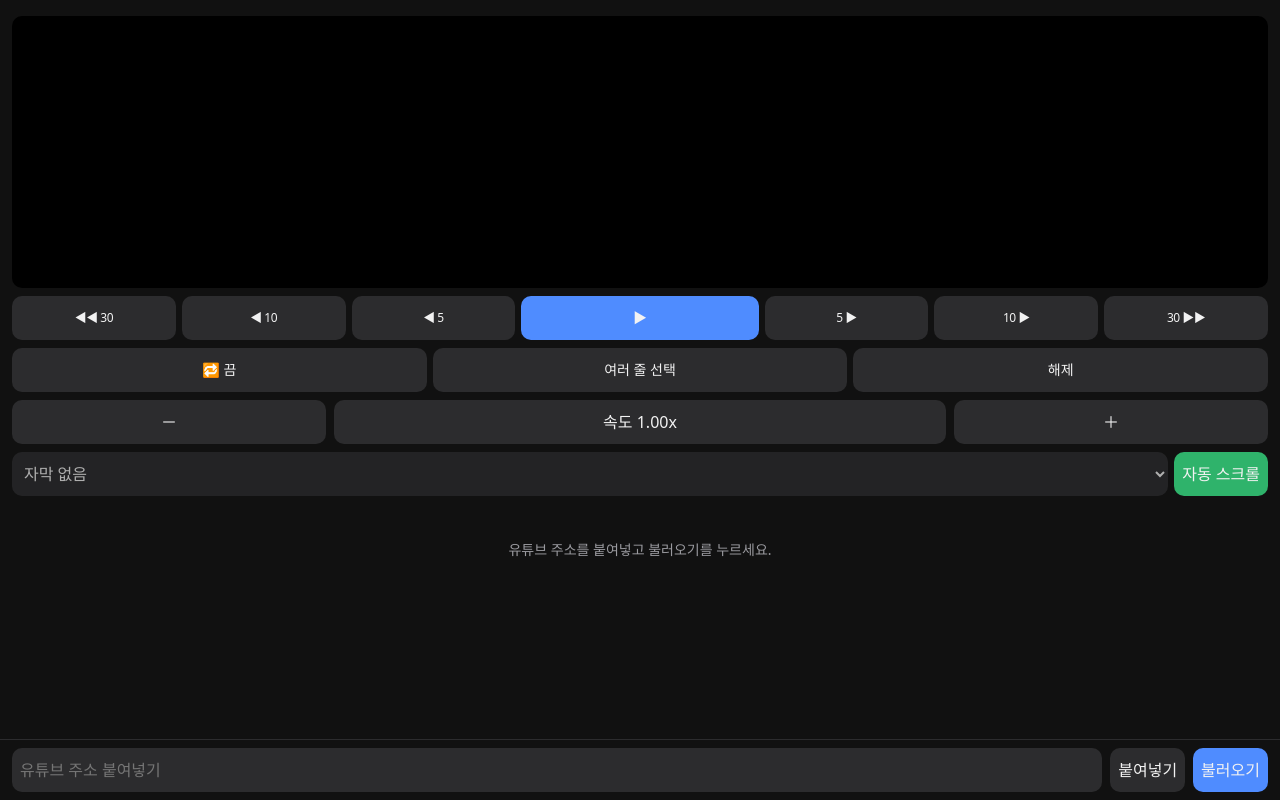
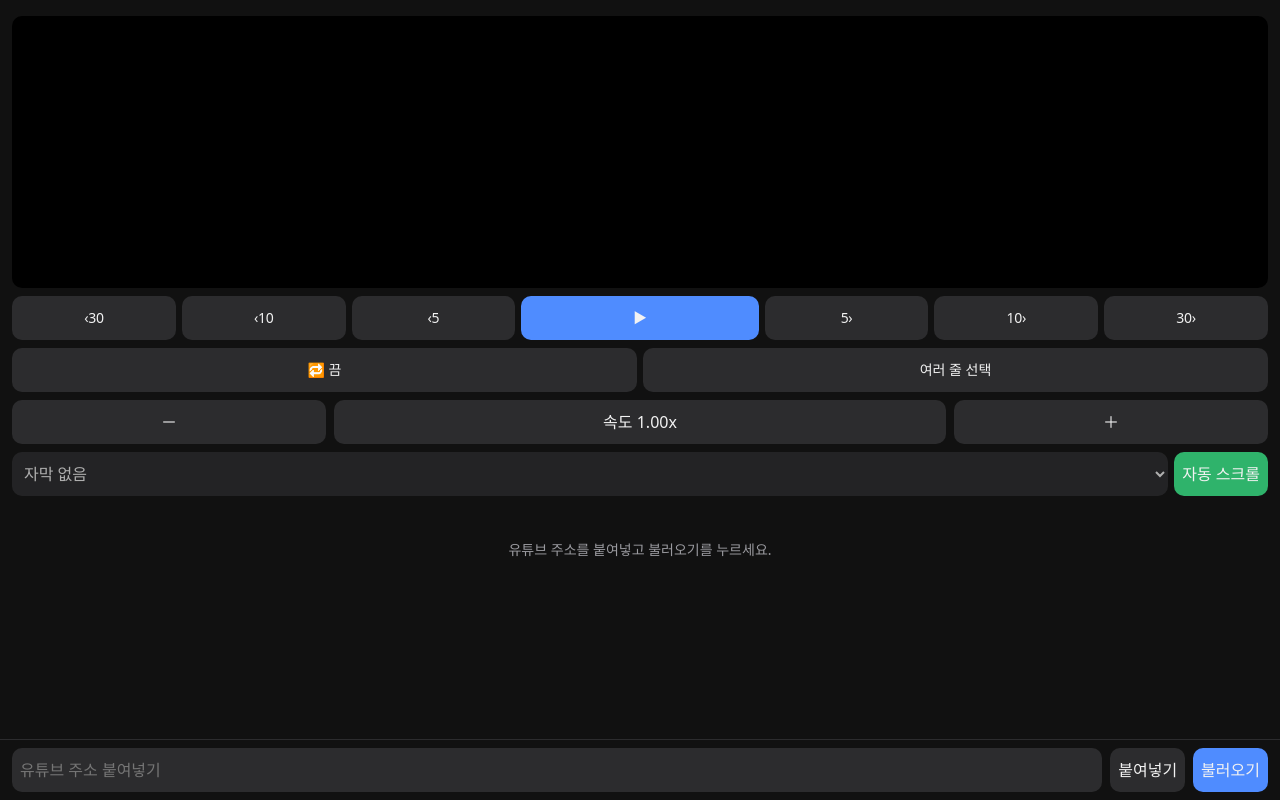
Before and after one commit to wasd8159/sign-practice, a plain HTML site: page index.html in a window 1280 px wide. Drawn offline with Linux system fonts and the light colour scheme.

Commit message:
화면 정리: 속도 버튼, 가로 레이아웃, 주소줄 하단, 안내 문구 삭제

```diff
--- a/index.html
+++ b/index.html
@@ -22,7 +22,7 @@
   #stage iframe, #stage > div { width:100%; height:100%; }
   .bar { display:flex; gap:6px; margin-top:8px; flex-wrap:wrap; }
   .bar > * { flex:1 1 0; min-width:0; padding-inline:4px; font-size:14px; }
-  .bar button[data-seek] { white-space:nowrap; font-size:12px; padding-inline:0; letter-spacing:-0.5px; }
+  .bar button[data-seek] { white-space:nowrap; font-size:14px; padding-inline:0; letter-spacing:-0.3px; overflow:hidden; }
   .tinput { text-align:center; font-variant-numeric:tabular-nums; }
   .speed { display:flex; align-items:center; gap:8px; margin-top:8px; }
   .speed button { flex:1 1 0; min-width:0; font-variant-numeric:tabular-nums; }
@@ -63,18 +63,17 @@
   <div id="stage"><div id="yt"></div></div>
 
   <div class="bar">
-    <button data-seek="-30">◀◀ 30</button>
-    <button data-seek="-10">◀ 10</button>
-    <button data-seek="-5">◀ 5</button>
+    <button data-seek="-30">‹30</button>
+    <button data-seek="-10">‹10</button>
+    <button data-seek="-5">‹5</button>
     <button id="play" class="primary" style="flex:1.4 1 0">▶</button>
-    <button data-seek="5">5 ▶</button>
-    <button data-seek="10">10 ▶</button>
-    <button data-seek="30">30 ▶▶</button>
+    <button data-seek="5">5›</button>
+    <button data-seek="10">10›</button>
+    <button data-seek="30">30›</button>
   </div>
   <div class="bar">
     <button id="loop">🔁 끔</button>
     <button id="extend" title="켜고 자막을 탭하면 구간이 넓어져요">여러 줄 선택</button>
-    <button id="clear">해제</button>
   </div>
   <!-- 시간 입력칸은 화면에서 숨기고, 구간 값은 내부에서만 사용 -->
   <div style="display:none">
@@ -281,7 +280,6 @@ $('extend').onclick = () => { extendMode = !extendMode; $('extend').classList.to
 $('setStart').onclick = () => { if (ready) { $('start').value = fmt(player.getCurrentTime()); applyInputs(); } };
 $('setEnd').onclick = () => { if (ready) { $('end').value = fmt(player.getCurrentTime()); applyInputs(); } };
 $('start').onchange = $('end').onchange = applyInputs;
-$('clear').onclick = clearRange;
 $('slower').onclick = () => setRate(rate - 0.25);
 $('faster').onclick = () => setRate(rate + 0.25);
 $('rateLabel').onclick = () => setRate(1);
```
